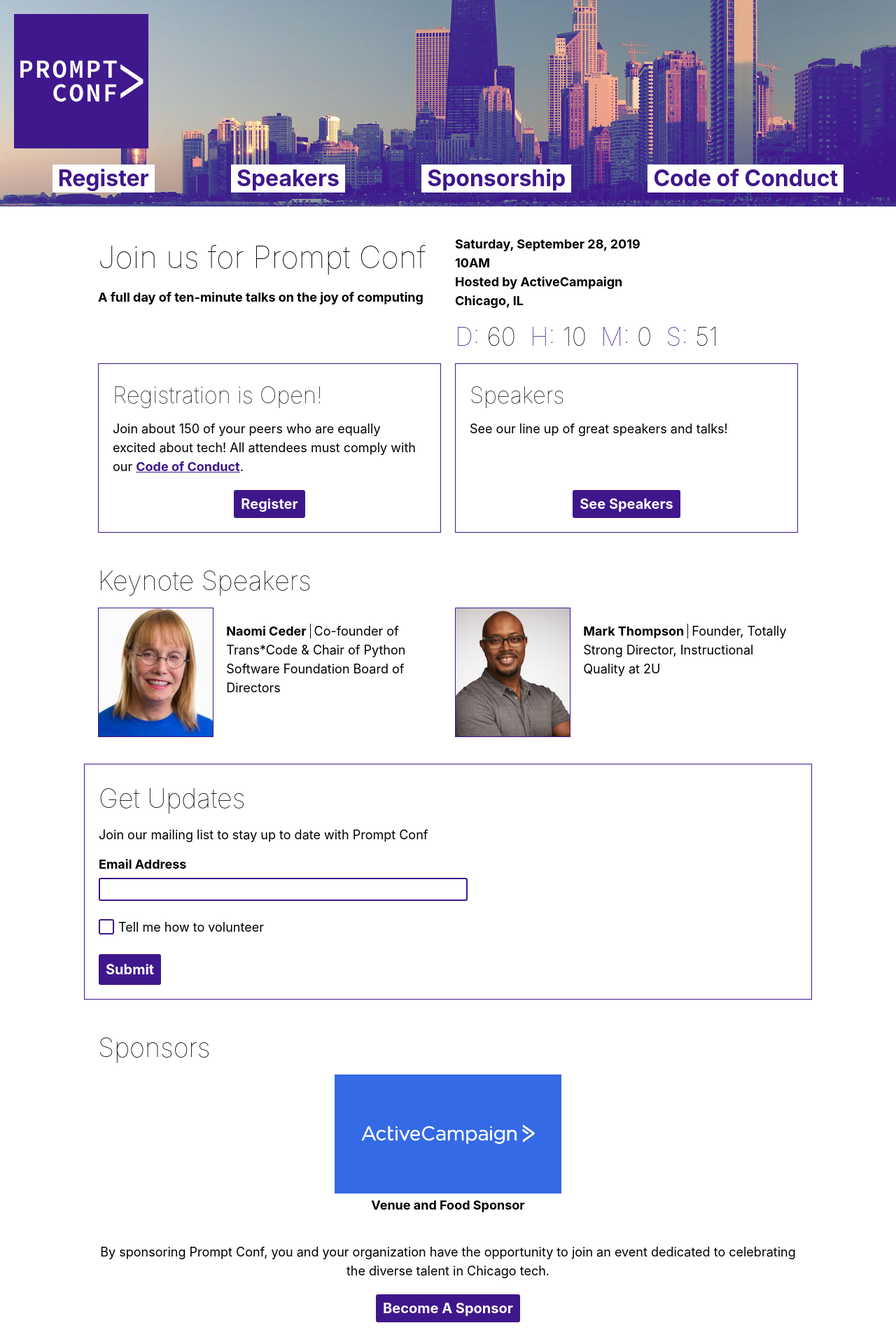
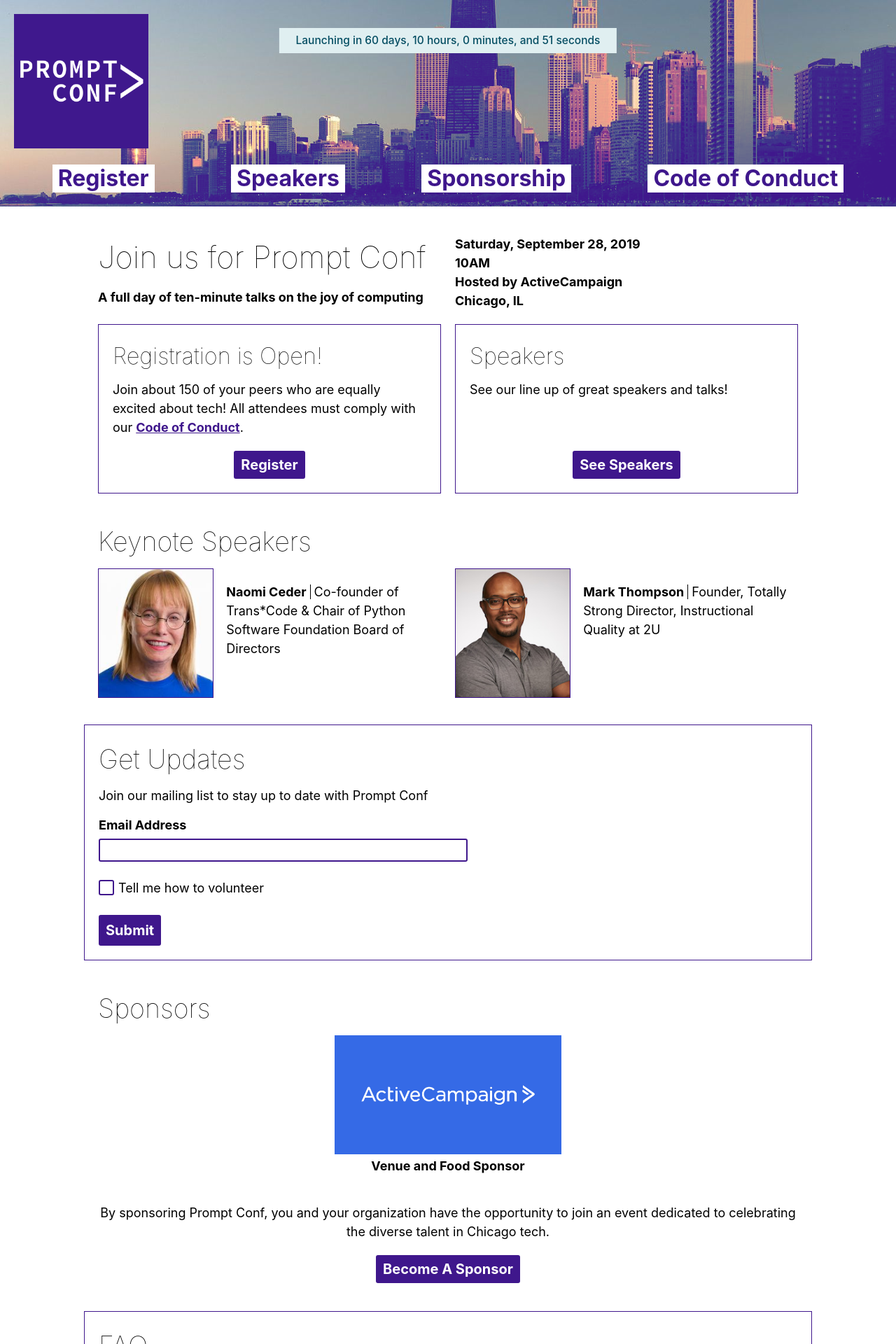
Before and after one commit to promptconf/promptconf.github.io, a Jekyll site: the page built from index.html, in a window 1280 px wide. Shown: the top 1920 px of the page at 70% size. Built offline with Jekyll 4.4.1, drawn with Linux system fonts in a browser that asks for light colours; nearby versions of some CDN libraries; some web fonts are replaced; comment, search, counter and statistics services are not loaded.

Commit message:
move countdown to header; style

```diff
--- a/_includes/header.html
+++ b/_includes/header.html
@@ -1,4 +1,5 @@
 <header class='header'>
     <a href={{ '/' }}{{ site.baseurl }}><img src={{ site.baseurl }}{{ '/assets/images/prompt_conf_sq.png' }} alt='Prompt Conf logo' class='header__logo'></a>
     {% include nav.html %}
+    {% include partials/countdown.html %}
 </header>
--- a/_includes/home/conference_info.html
+++ b/_includes/home/conference_info.html
@@ -13,16 +13,7 @@
             Chicago, IL
         </p>
 
-        <div class='conference-info__countdown'>
-            <span class='countdown__item countdown__item--days'><span class='countdown__label'></span><span
-                    class='countdown__value'></span></span>
-            <span class='countdown__item countdown__item--hours'><span class='countdown__label'></span><span
-                    class='countdown__value'></span></span>
-            <span class='countdown__item countdown__item--minutes'><span class='countdown__label'></span><span
-                    class='countdown__value'></span></span>
-            <span class='countdown__item countdown__item--seconds'><span class='countdown__label'></span><span
-                    class='countdown__value'></span></span>
-        </div>
+
     </div>
 
 
--- /dev/null
+++ b/_includes/partials/countdown.html
@@ -0,0 +1,3 @@
+<div class='countdown'>
+        Launching in <span class='countdown__item countdown__item--days'></span> days, <span class='countdown__item countdown__item--hours'></span> hours, <span class='countdown__item countdown__item--minutes'></span> minutes, and <span class='countdown__item countdown__item--seconds'></span> seconds
+</div>
--- a/assets/_sass/main.scss
+++ b/assets/_sass/main.scss
@@ -244,28 +244,19 @@
     font-weight: $font-weight-bold;
 }
 
-.conference-info__countdown {
-    display: grid;
-    grid-template-columns: repeat(4, max-content);
-
-    @media screen and (max-width: 58rem) {
-        grid-template-columns: repeat(2, max-content);
-        grid-template-rows: repeat(2, max-content);
-    }
-}
-
-.countdown__item {
-    margin-right: $space-standard;
-}
-
-.countdown__label,
-.countdown__value {
-    font-weight: $font-weight-light;
-    font-size: 2em;
-}
-
-.countdown__label {
-    color: $promptpurple;
+.countdown {
+    position: absolute;
+    top: $space-large;
+    left: 50%;
+    transform: translateX(-50%);
+    width: 45ch;
+    max-width: 100%;
+    text-align: center;
+    padding: $space-small 1rem;
+    background: #E0EFF1;
+    color: #044D62;
+    font-weight: 500;
+    font-size: $font-size-small;
 }
 
 .home__email,
--- a/assets/js/countdown.js
+++ b/assets/js/countdown.js
@@ -1,13 +1,8 @@
 let countdown;
-const timerDay = document.querySelector('.countdown__item--days .countdown__value');
-const timerHours = document.querySelector('.countdown__item--hours .countdown__value');
-const timerMinutes = document.querySelector('.countdown__item--minutes .countdown__value');
-const timerSeconds = document.querySelector('.countdown__item--seconds .countdown__value');
-
-const textDay = document.querySelector('.countdown__item--days .countdown__label');
-const textHours = document.querySelector('.countdown__item--hours .countdown__label');
-const textMinutes = document.querySelector('.countdown__item--minutes .countdown__label');
-const textSeconds = document.querySelector('.countdown__item--seconds .countdown__label');
+const timerDay = document.querySelector('.countdown__item--days');
+const timerHours = document.querySelector('.countdown__item--hours');
+const timerMinutes = document.querySelector('.countdown__item--minutes');
+const timerSeconds = document.querySelector('.countdown__item--seconds');
 
 const promptConfStart = new Date('September 28, 2019 10:00:00 GMT-05:00');
 
@@ -21,7 +16,7 @@
     countdown = setInterval(() => {
         if (seconds < 0) {
             clearInterval(countdown)
-            timerDisplay.textContent = 'Now!';
+            timerDisplay.textContent = 'Now!'; // TODO: make this work with new design or remove
             return
         }
         seconds--
@@ -41,11 +36,6 @@
 
     const seconds = Math.floor(remainderOfMinutes);
 
-    textDay.textContent = 'D: ';
-    textHours.textContent = 'H: ';
-    textMinutes.textContent = 'M: ';
-    textSeconds.textContent = 'S: ';
-
     timerDay.textContent = days;
     timerHours.textContent = hours;
     timerMinutes.textContent = minutes;
```
